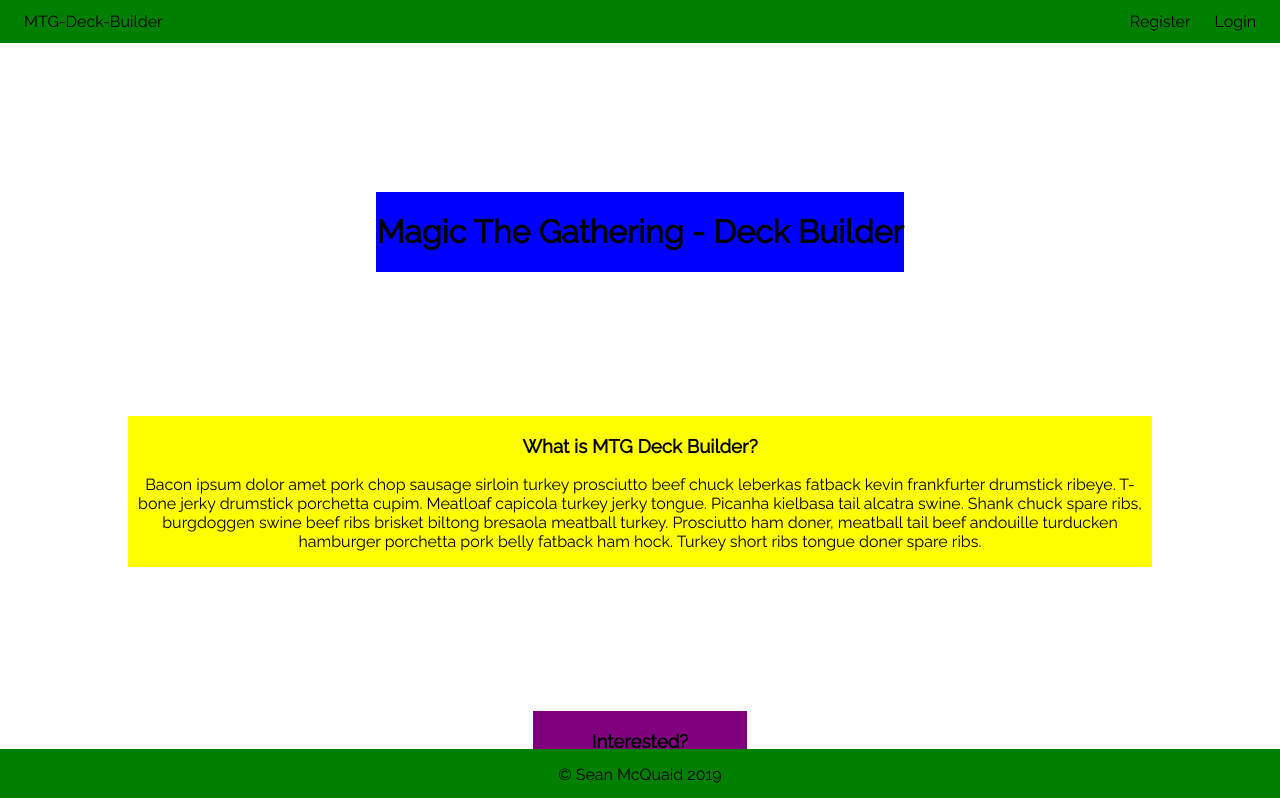
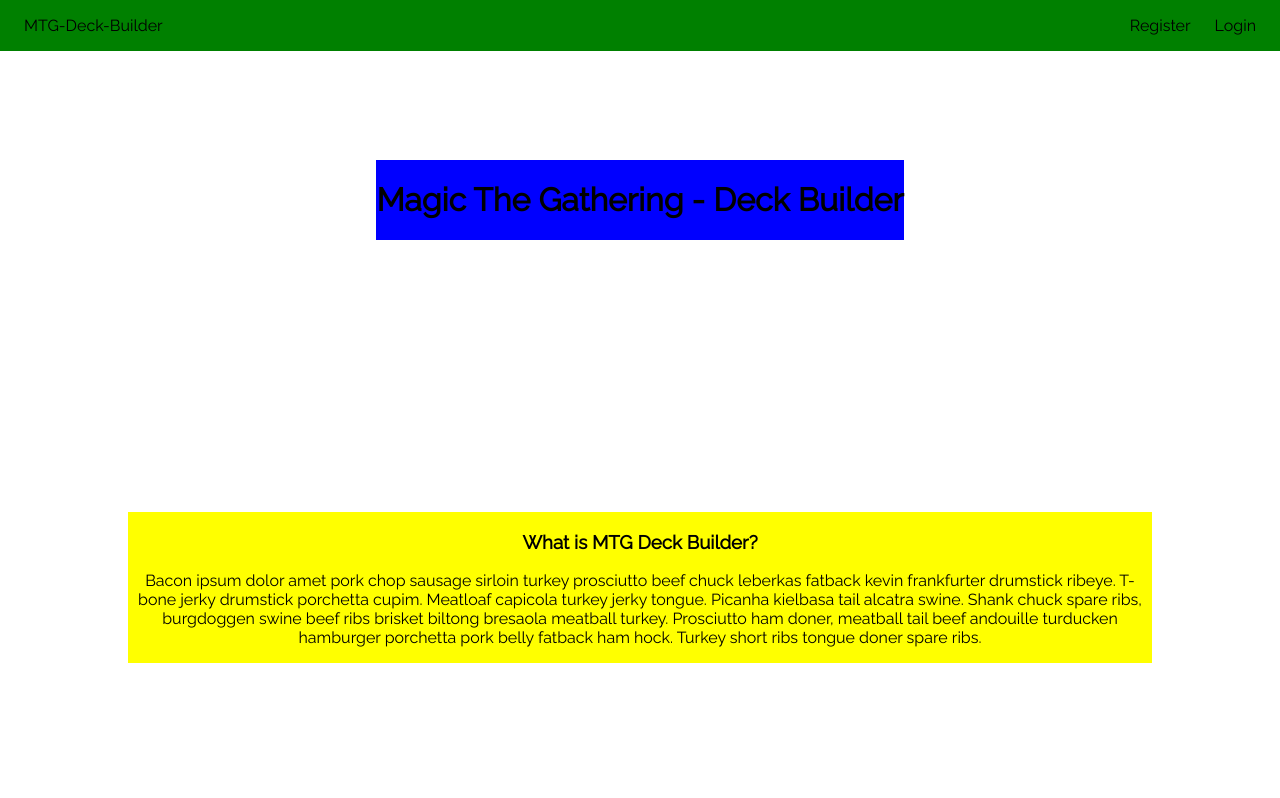
Before and after one commit to seanmcquaid/DekTech, a React (Create React App) app in the folder front-end/: page / in a window 1280 px wide. Shown: the top 798 px of the page. Built offline with nearby package versions, Linux system fonts and the light colour scheme.

Commit message:
trying to fix margins

```diff
--- a/front-end/src/components/Footer/Footer.js
+++ b/front-end/src/components/Footer/Footer.js
@@ -4,7 +4,7 @@
 const Footer = props => {
     return (
         <div className={styles.footerContainer}>
-            <p>© Sean McQuaid 2019</p>
+            © Sean McQuaid 2019
         </div>
     )
 }
--- a/front-end/src/components/Footer/Footer.module.css
+++ b/front-end/src/components/Footer/Footer.module.css
@@ -4,8 +4,7 @@
     right: 0;
     bottom: 0;
     left: 0;
-    margin: 0;
+    padding: 1rem 0;
     background-color: green;
-    position: absolute;
     text-align: center;
 }
--- a/front-end/src/components/Layout/Layout.js
+++ b/front-end/src/components/Layout/Layout.js
@@ -2,15 +2,12 @@
 import Aux from "../../hoc/Aux/Aux";
 import Footer from "../Footer/Footer";
 import Navbar from "../../containers/Navbar/Navbar";
-import styles from "./Layout.module.css";
 
 const Layout = props => {
     return(
         <Aux>
             <Navbar/>
-            <div className={styles.mainContent}>
-                {props.children}
-            </div>
+            {props.children}
             <Footer/>
         </Aux>
     )
--- a/front-end/src/components/Layout/Layout.module.css
+++ /dev/null
@@ -1,3 +0,0 @@
-.mainContent {
-    margin: 3rem 0 3rem 0;
-}
--- a/front-end/src/components/Splash/Splash.module.css
+++ b/front-end/src/components/Splash/Splash.module.css
@@ -8,17 +8,17 @@
 }
 
 .topSection {
-    margin-top: 9rem;
+    margin: 10rem;
     background-color: blue;
 }
 
 .middleSection {
-    margin-top: 9rem;
+    margin: 7rem;
     width: 80%;
     background-color: yellow;
 }
 
 .bottomSection{
-    margin-top: 9rem;
+    margin: 7rem;
     background-color: purple;
 }
--- a/front-end/src/containers/Navbar/Navbar.module.css
+++ b/front-end/src/containers/Navbar/Navbar.module.css
@@ -3,7 +3,7 @@
     font-size: 1rem;
     top: 0;
     display: flex;
-    padding: 0.75rem 0;
+    padding: 1rem 0;
     flex-direction: row;
     justify-content: center;
     align-content: center;
--- a/front-end/src/index.css
+++ b/front-end/src/index.css
@@ -2,4 +2,6 @@
     margin: 0;
     padding: 0;
     font-family: 'Raleway', sans-serif;
+    position: relative;
+    min-height: 100vh;
 }
```
